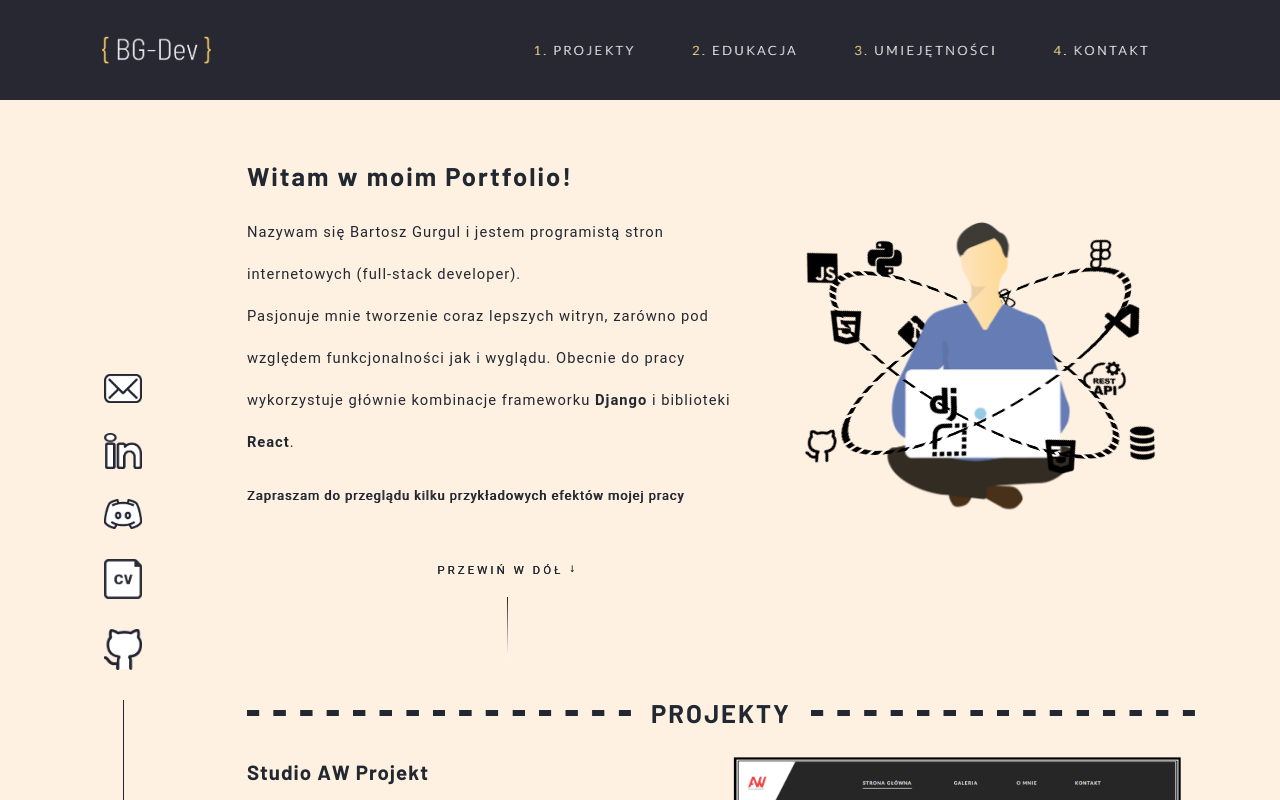
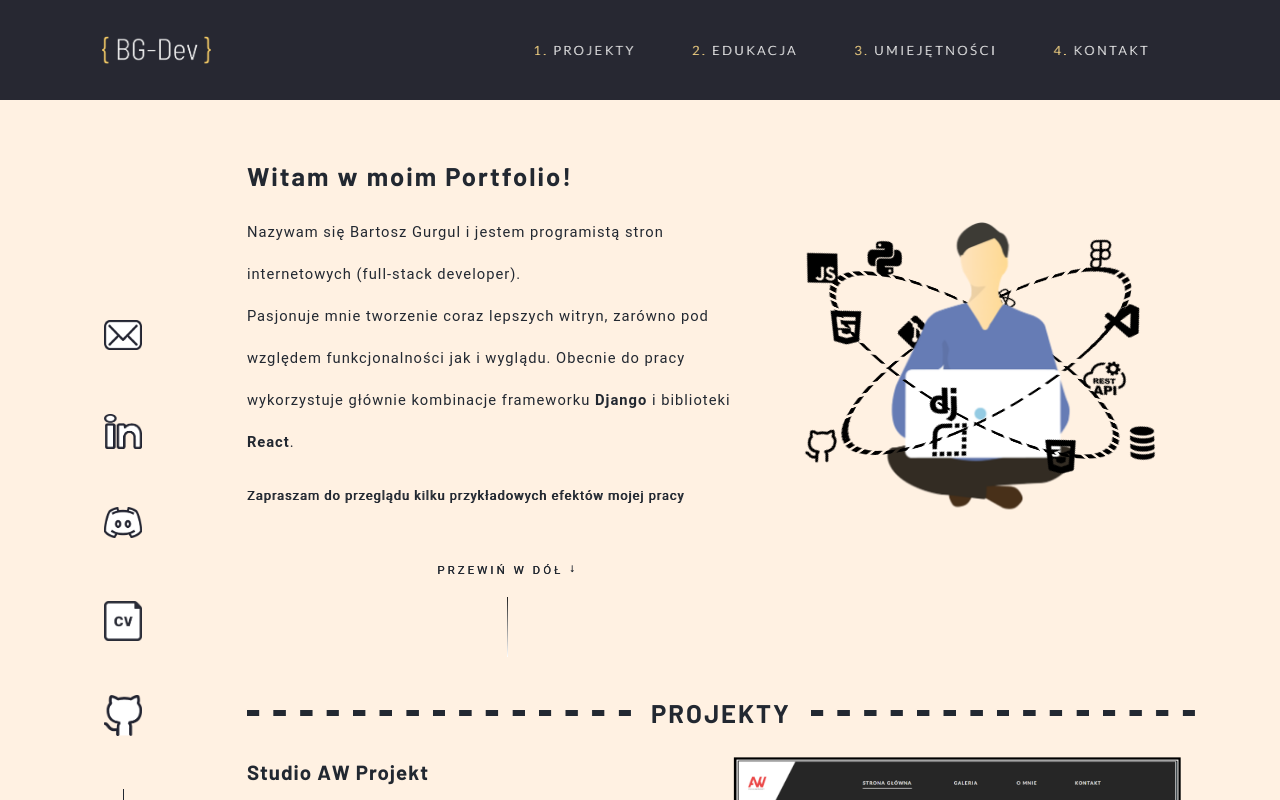
Before and after one commit to BartekG12/Portfolio, a React (Create React App) app: page / in a window 1280 px wide. Shown: the top 800 px of the page. Built offline with nearby package versions, Linux system fonts and the light colour scheme.

Commit message:
update links

```diff
--- a/src/components/PasekKontaktu.js
+++ b/src/components/PasekKontaktu.js
@@ -8,12 +8,12 @@ import Github from '../img/ikony/kontakt/github.png';
 const PasekKontaktu = ({id}) => {
   return (
     <div className='PasekKontaktu' id={id}>
-        <img className='Ikona' src={Mail} alt="Mail" />
-        <img className='Ikona' src={Linkedin} alt="Linkedin" />
-        <img className='Ikona' src={Discord} alt="Discord" />
+        <a href='mailto:bartoszgurguldev@gmail.com'><img className='Ikona' src={Mail} alt="Mail" /></a>
+        <a href='https://www.linkedin.com/in/bartosz-gurgul-b8a968233/'><img className='Ikona' src={Linkedin} alt="Linkedin" /></a>
+        <a href='https://discordapp.com/users/681999707522072705'><img className='Ikona' src={Discord} alt="Discord" /></a>
         <span className='mobilnySeparatorKontaktu'></span>
-        <img className='Ikona' src={Cv} alt="Cv" />
-        <img className='Ikona' src={Github} alt="Github" />
+        <a href=''><img className='Ikona' src={Cv} alt="Cv" /></a>
+        <a href='https://github.com/BartekG12'><img className='Ikona' src={Github} alt="Github" /></a>
         <div className='LiniaPionowa'></div>
     </div>
   )
```
